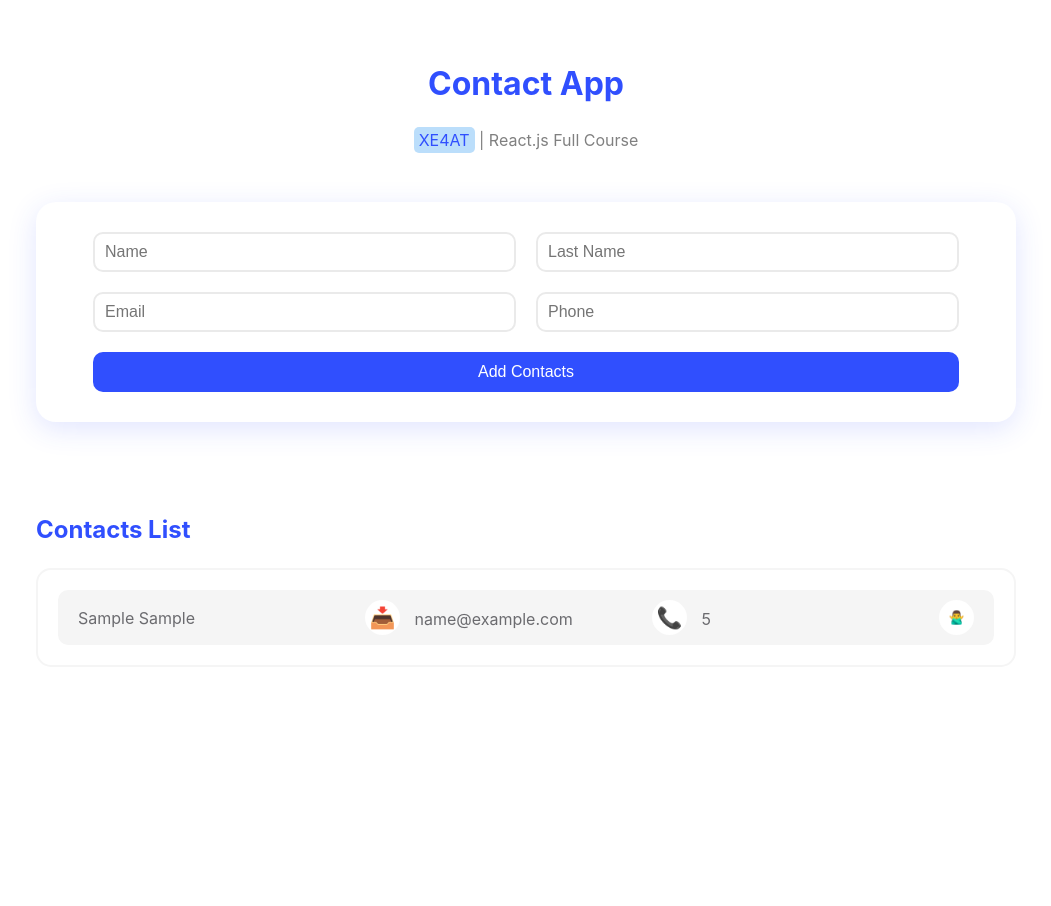
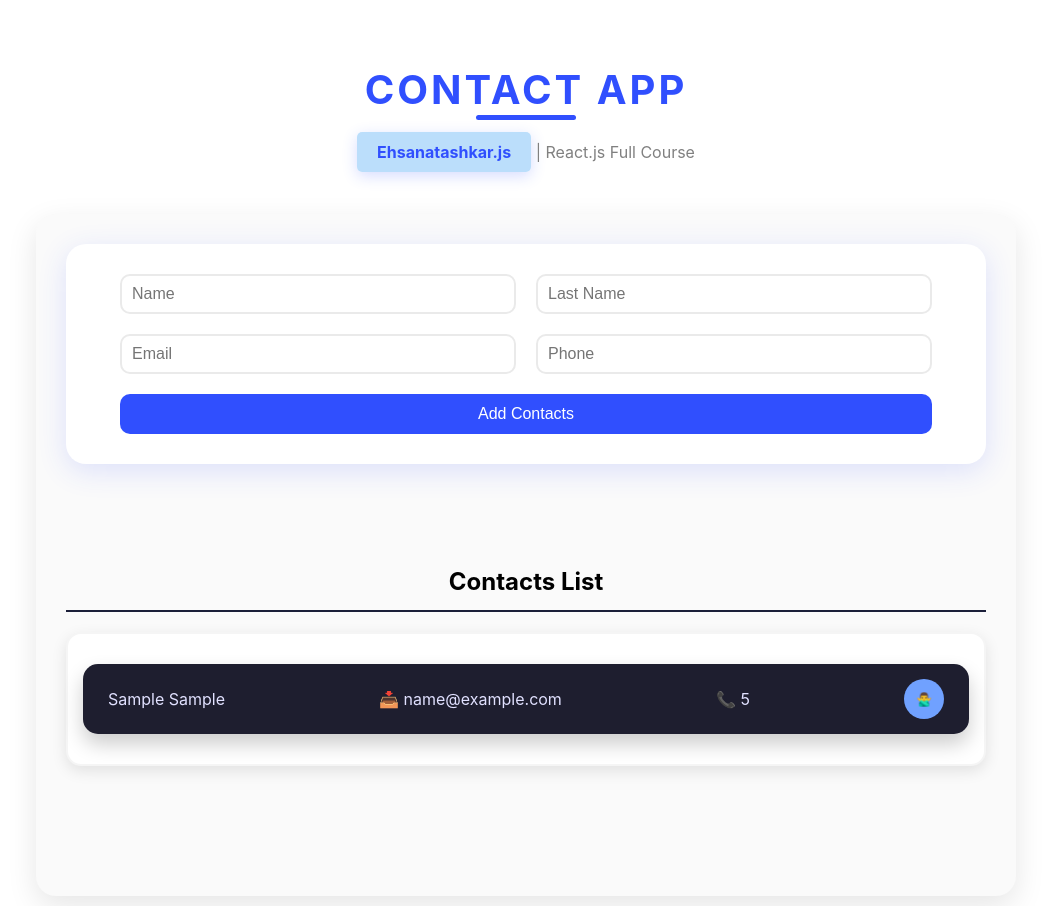
Before and after one commit to xe4at/mini-contact-app, a React (Vite) app: page / in a window 1280 px wide. Both pictures are taken after typing "Sample", "Sample", "name@example.com", "5" into the empty fields and a click on the button "Add Contacts". Shown: the whole page, without its empty margins (114-1165 px from the left). Before the commit the page ends 800 px from the top, so only its background shows below. Built offline with nearby package versions, Linux system fonts and the light colour scheme.

Commit message:
some change in style and jsx

```diff
--- a/src/components/ContactItem.module.css
+++ b/src/components/ContactItem.module.css
@@ -1,41 +1,60 @@
 .item{
     display: flex;
+    flex-direction: column;
     justify-content: space-between;
     align-items: center;
-    background-color: #f5f5f5;
-    color: #6b6b6f;
-    padding: 10px 20px;
-    margin: 15px;
-    border-radius: 10px;
+    background-color: #1e1e2f;
+    color: #e1e1ff;
+    padding: 15px 25px;
+    margin: 15px 0;
+    border-radius: 15px;
+    box-shadow: 0 10px 20px rgba(0,0,0,0.2);
+    transition: transform 0.3s ease-in-out, box-shadow 0.3s;
 }
 
-.item p{
-    flex-basis: 0;
-    flex-grow: 1;
+.details{
+    display: flex;
+    flex-direction: column;
+    align-items: center;
+    gap: 10px;
+    width: 100%;
 }
 
-.item span{
-    display: inline-block;
-    font-size: 1.3rem;
-    text-align: center;
-    margin-right: 10px;
-    background-color: #fff;
-    width: 35px;
-    height: 35px;
-    line-height: 35px;
-    border-radius: 50%;
+.details span {
+    white-space: nowrap;
+    overflow: hidden;
+    text-overflow: ellipsis;
+    margin-bottom: 10px;
 }
 
 .item button{
-    width: 35px;
-    height: 35px;
-    background-color: #fff;
+    width: 40px;
+    height: 40px;
+    background-color: #70a1ff;
     border: none;
     border-radius: 50%;
     cursor: pointer;
-    transition: .1s all ease-in-out;
+    transition: background-color 0.3s, font-size 0.3s;
 }
 
 .item button:hover{
-    font-size: 1.5rem;
+    background-color: #1e90ff;
+    font-size: 1.6rem;
 }
+
+@media (min-width: 768px) {
+    .item {
+        flex-direction: row;
+    }
+
+    .details {
+        flex-direction: row;
+        justify-content: space-between;
+        gap: 20px;
+    }
+
+    .details span {
+        flex: 1;
+        margin-bottom: 0;
+    }
+}
--- a/src/components/Contacts.module.css
+++ b/src/components/Contacts.module.css
@@ -2,6 +2,10 @@
   display: flex;
   flex-direction: column;
   align-items: center;
+  background-color: #fafafa;
+  padding: 30px;
+  border-radius: 20px;
+  box-shadow: 0 10px 30px rgba(0, 0, 0, 0.1);
 }
 
 .form {
@@ -12,6 +16,7 @@
   padding: 20px;
   margin-bottom: 20px;
   border-radius: 20px;
+  background-color: #ffffff;
   box-shadow: #304ffe25 0px 7px 29px 0px;
 }
 
@@ -24,6 +29,13 @@
   border-radius: 10px;
   color: #304ffe;
   font-size: 1rem;
+  transition: border-color 0.3s, box-shadow 0.3s;
+}
+
+.form input:focus {
+  border-color: #304ffe;
+  box-shadow: 0 0 10px rgba(48, 79, 254, 0.2);
+  outline: none;
 }
 
 .form button {
@@ -37,10 +49,13 @@
   border: none;
   border-radius: 10px;
   font-size: 1rem;
+  transition: background-color 0.3s, box-shadow 0.3s, transform 0.3s;
 }
 
 .form button:hover {
+  background-color: #1e40ff;
   box-shadow: #0c2ad487 0px 7px 29px 0px;
+  transform: translateY(-2px);
 }
 
 .alert {
@@ -55,13 +70,14 @@
   width: 100%;
   padding: 10px;
   border-radius: 10px;
+  box-shadow: 0 5px 15px rgba(244, 67, 54, 0.1);
 }
 
 @media (max-width: 500px) {
   .form input {
     width: 90%;
   }
-  .form bottom {
+  .form button {
     width: 90%;
   }
 }
--- a/src/components/ContactsList.module.css
+++ b/src/components/ContactsList.module.css
@@ -4,16 +4,23 @@
 }
 
 .container h3 {
-  color: #304ffe;
+  color: #000000;
   font-size: 1.5rem;
+  text-align: center;
+  font-weight: bold;
+  padding: 10px 0;
+  border-bottom: 2px solid #1b1f39;
+  margin-bottom: 20px;
 }
 
 .contacts {
   border: 2px solid #f5f5f5;
   list-style: none;
   margin-top: 20px;
-  padding: 5px;
+  padding: 15px;
   border-radius: 15px;
+  box-shadow: 0 5px 15px rgba(0,0,0,0.1);
+  background-color: #fff;
 }
 
 .message {
@@ -26,4 +33,5 @@
   color: #6b6b6f;
   font-size: 1.2rem;
   font-weight: 500;
+  box-shadow: 0 5px 15px rgba(0,0,0,0.1);
 }
--- a/src/components/Header.jsx
+++ b/src/components/Header.jsx
@@ -5,7 +5,7 @@ function Header() {
     <div className={styles.container}>
       <h1>Contact App</h1>
       <p>
-        <a href="#">XE4AT</a> | React.js Full Course
+        <a href="#">Ehsanatashkar.js</a> | React.js Full Course
       </p>
     </div>
   );
--- a/src/components/Header.module.css
+++ b/src/components/Header.module.css
@@ -6,22 +6,47 @@
   .container h1{
       color: #304ffe;
       margin-bottom: 20px;
+      font-size: 2.5rem;
+      font-weight: bold;
+      text-transform: uppercase;
+      letter-spacing: 3px;
+      position: relative;
+  }
+
+  .container h1::before {
+      content: "";
+      position: absolute;
+      left: 50%;
+      bottom: -10px;
+      transform: translateX(-50%);
+      width: 100px;
+      height: 5px;
+      background-color: #304ffe;
+      border-radius: 10px;
+      margin-bottom: 10px;
   }
 
   .container p{
       color: gray;
+      font-size: 1rem;
+      margin-bottom: 10px;
+      line-height: 1.5;
   }
 
   .container a{
       text-decoration: none;
       color: #304ffe;
       background-color: #bbdefb;
-    padding: 3px 5px;
+      padding: 10px 20px;
       border-radius: 5px;
-    transition: 0.2s all ease-in-out;
+      transition: 0.3s all ease-in-out;
+      font-weight: bold;
+      box-shadow: 0 4px 15px rgba(48, 79, 254, 0.2);
   }
 
   .container a:hover{
       color: #bbdefb;
       background-color: #304ffe;
+      box-shadow: 0 6px 20px rgba(48, 79, 254, 0.3);
+      transform: translateY(-3px);
   }
```
Lines whose indentation alone changed are shown as unchanged.
